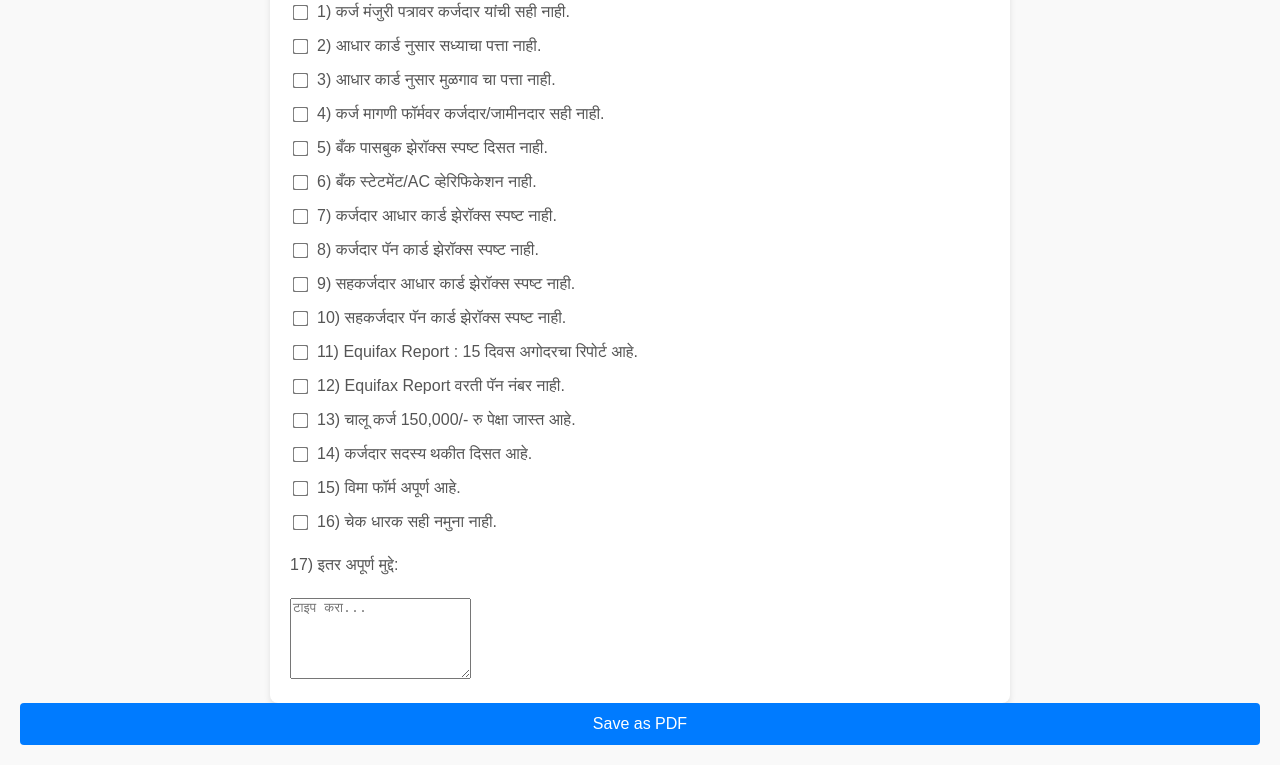
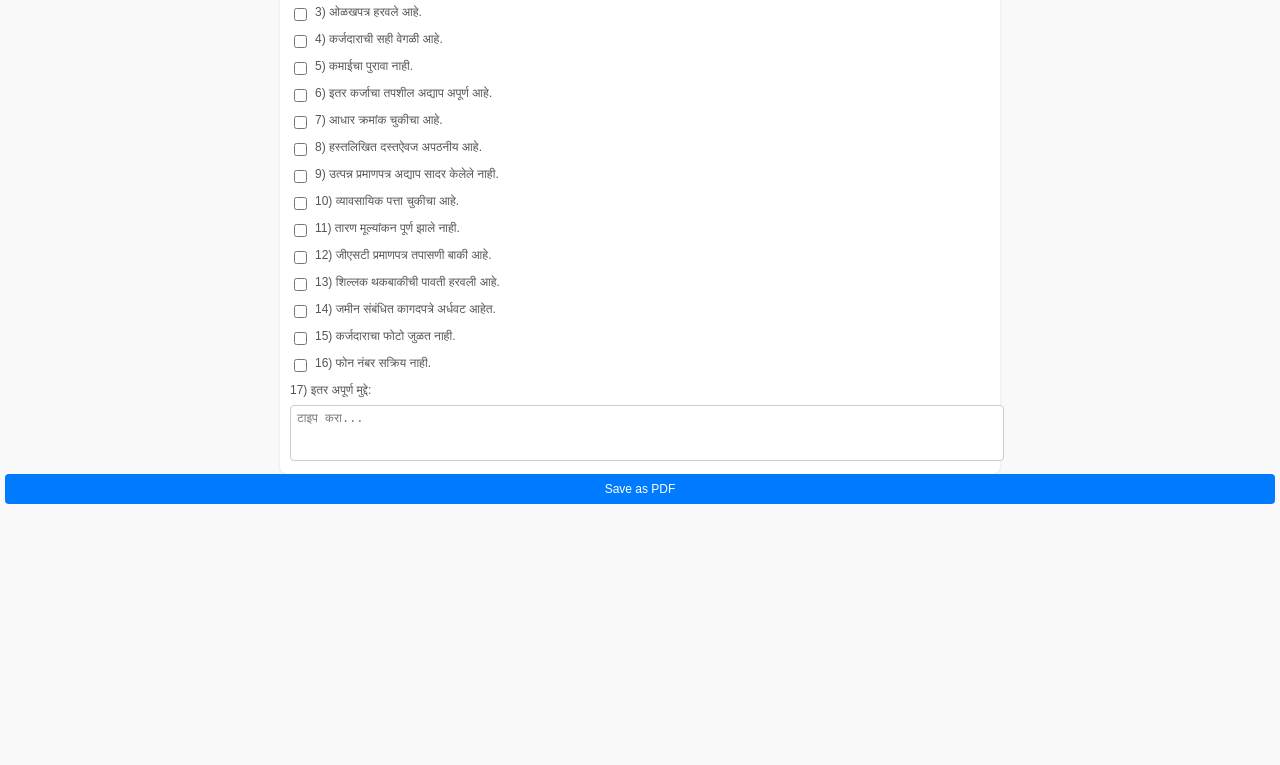
Before and after one commit to uatonpe/Anik, a plain HTML site: page index.html in a window 1280 px wide. Shown: the part 105-870 px from the top of the page. After the commit the page ends 800 px from the top, so only its background shows below. Drawn offline with nearby package versions, Linux system fonts and the light colour scheme.

Commit message:
Update index.html

```diff
--- a/index.html
+++ b/index.html
@@ -6,66 +6,60 @@
     <title>Loan Approval Checklist</title>
     <style>
         body {
-            font-family: 'Arial', sans-serif;
+            font-family: Arial, sans-serif;
             background-color: #f9f9f9;
             margin: 0;
-            padding: 20px;
+            padding: 5px;
         }
         .form-container {
             background: #fff;
             border-radius: 8px;
-            padding: 20px;
+            padding: 10px;
             max-width: 700px;
             margin: auto;
-            box-shadow: 0 4px 6px rgba(0, 0, 0, 0.1);
+            box-shadow: 0 1px 3px rgba(0, 0, 0, 0.1);
+            font-size: 12px;
         }
-        .form-container h2 {
+        h2 {
             text-align: center;
-            margin-bottom: 20px;
+            margin-bottom: 10px;
+            font-size: 16px;
             color: #333;
         }
         .form-item {
-            margin-bottom: 15px;
+            margin-bottom: 8px;
             display: flex;
-            align-items: center;
+            align-items: flex-start;
         }
-        .form-item input[type="checkbox"] {
-            margin-right: 10px;
-            transform: scale(1.2);
+        input[type="checkbox"] {
+            margin-right: 8px;
+            transform: scale(1);
         }
-        .form-item label {
+        label {
             flex: 1;
-            font-size: 16px;
             color: #555;
+            font-size: 12px;
         }
-        .textarea-item textarea {
+        textarea {
             width: 100%;
             border: 1px solid #ccc;
             border-radius: 4px;
-            padding: 10px;
-            font-size: 16px;
+            padding: 6px;
             resize: none;
+            font-size: 12px;
         }
         button {
             background-color: #007bff;
             color: #fff;
             border: none;
             border-radius: 4px;
-            padding: 12px 20px;
-            font-size: 16px;
+            padding: 8px;
+            font-size: 12px;
             cursor: pointer;
             width: 100%;
         }
         button:hover {
             background-color: #0056b3;
-        }
-        @media screen and (max-width: 768px) {
-            .form-item label {
-                font-size: 14px;
-            }
-            button {
-                font-size: 14px;
-            }
         }
     </style>
 </head>
@@ -73,6 +67,7 @@
     <div class="form-container">
         <h2>Loan Approval Checklist</h2>
         <form id="loan-form">
+            <!-- Checklist Items -->
             <div class="form-item">
                 <input type="checkbox" id="point1">
                 <label for="point1">1) कर्ज मंजुरी पत्रावर कर्जदार यांची सही नाही.</label>
@@ -83,67 +78,64 @@
             </div>
             <div class="form-item">
                 <input type="checkbox" id="point3">
-                <label for="point3">3) आधार कार्ड नुसार मुळगाव चा पत्ता नाही.</label>
+                <label for="point3">3) ओळखपत्र हरवले आहे.</label>
             </div>
             <div class="form-item">
                 <input type="checkbox" id="point4">
-                <label for="point4">4) कर्ज मागणी फॉर्मवर कर्जदार/जामीनदार सही नाही.</label>
+                <label for="point4">4) कर्जदाराची सही वेगळी आहे.</label>
             </div>
             <div class="form-item">
                 <input type="checkbox" id="point5">
-                <label for="point5">5) बँक पासबुक झेरॉक्स स्पष्ट दिसत नाही.</label>
+                <label for="point5">5) कमाईचा पुरावा नाही.</label>
             </div>
             <div class="form-item">
                 <input type="checkbox" id="point6">
-                <label for="point6">6) बँक स्टेटमेंट/AC व्हेरिफिकेशन नाही.</label>
+                <label for="point6">6) इतर कर्जाचा तपशील अद्याप अपूर्ण आहे.</label>
             </div>
             <div class="form-item">
                 <input type="checkbox" id="point7">
-                <label for="point7">7) कर्जदार आधार कार्ड झेरॉक्स स्पष्ट नाही.</label>
+                <label for="point7">7) आधार क्रमांक चुकीचा आहे.</label>
             </div>
             <div class="form-item">
                 <input type="checkbox" id="point8">
-                <label for="point8">8) कर्जदार पॅन कार्ड झेरॉक्स स्पष्ट नाही.</label>
+                <label for="point8">8) हस्तलिखित दस्तऐवज अपठनीय आहे.</label>
             </div>
             <div class="form-item">
                 <input type="checkbox" id="point9">
-                <label for="point9">9) सहकर्जदार आधार कार्ड झेरॉक्स स्पष्ट नाही.</label>
+                <label for="point9">9) उत्पन्न प्रमाणपत्र अद्याप सादर केलेले नाही.</label>
             </div>
             <div class="form-item">
                 <input type="checkbox" id="point10">
-                <label for="point10">10) सहकर्जदार पॅन कार्ड झेरॉक्स स्पष्ट नाही.</label>
+                <label for="point10">10) व्यावसायिक पत्ता चुकीचा आहे.</label>
             </div>
             <div class="form-item">
                 <input type="checkbox" id="point11">
-                <label for="point11">11) Equifax Report : 15 दिवस अगोदरचा रिपोर्ट आहे.</label>
+                <label for="point11">11) तारण मूल्यांकन पूर्ण झाले नाही.</label>
             </div>
             <div class="form-item">
                 <input type="checkbox" id="point12">
-                <label for="point12">12) Equifax Report वरती पॅन नंबर नाही.</label>
+                <label for="point12">12) जीएसटी प्रमाणपत्र तपासणी बाकी आहे.</label>
             </div>
             <div class="form-item">
                 <input type="checkbox" id="point13">
-                <label for="point13">13) चालू कर्ज 150,000/- रु पेक्षा जास्त आहे.</label>
+                <label for="point13">13) शिल्लक थकबाकीची पावती हरवली आहे.</label>
             </div>
             <div class="form-item">
                 <input type="checkbox" id="point14">
-                <label for="point14">14) कर्जदार सदस्य थकीत दिसत आहे.</label>
+                <label for="point14">14) जमीन संबंधित कागदपत्रे अर्धवट आहेत.</label>
             </div>
             <div class="form-item">
                 <input type="checkbox" id="point15">
-                <label for="point15">15) विमा फॉर्म अपूर्ण आहे.</label>
+                <label for="point15">15) कर्जदाराचा फोटो जुळत नाही.</label>
             </div>
             <div class="form-item">
                 <input type="checkbox" id="point16">
-                <label for="point16">16) चेक धारक सही नमुना नाही.</label>
+                <label for="point16">16) फोन नंबर सक्रिय नाही.</label>
             </div>
             <div class="form-item textarea-item">
-                <label for="point17">17) इतर अपूर्ण मुद्दे:</label><br>
-
-                <br>
+                <label for="point17">17) इतर अपूर्ण मुद्दे:</label>
                 </div>
-
-                <textarea id="point17" rows="5" placeholder="टाइप करा..."></textarea>
+                <textarea id="point17" rows="3" placeholder="टाइप करा..."></textarea>
             </div>
             <button type="button" onclick="saveAsPDF()">Save as PDF</button>
         </form>
@@ -155,19 +147,17 @@
         async function saveAsPDF() {
             const form = document.querySelector('.form-container');
 
-            // Use html2canvas to capture the form
-            const canvas = await html2canvas(form);
-
-            // Convert the canvas to an image
-            const imgData = canvas.toDataURL('image/png');
-
             const { jsPDF } = window.jspdf;
             const pdf = new jsPDF('p', 'mm', 'a4');
 
-            const imgWidth = 190; // Full width for A4 size
-            const imgHeight = (canvas.height * imgWidth) / canvas.width;
+            const canvas = await html2canvas(form, { scale: 2 });
+            const imgData = canvas.toDataURL('image/jpeg', 0.7); // Reduced quality for smaller file size
 
-            pdf.addImage(imgData, 'PNG', 10, 10, imgWidth, imgHeight);
+            const pageWidth = 190;
+            const pageHeight = (canvas.height * pageWidth) / canvas.width;
+
+            pdf.addImage(imgData, 'JPEG', 10, 10, pageWidth, pageHeight);
+
             pdf.save('Loan_Approval_Checklist.pdf');
         }
     </script>
```
